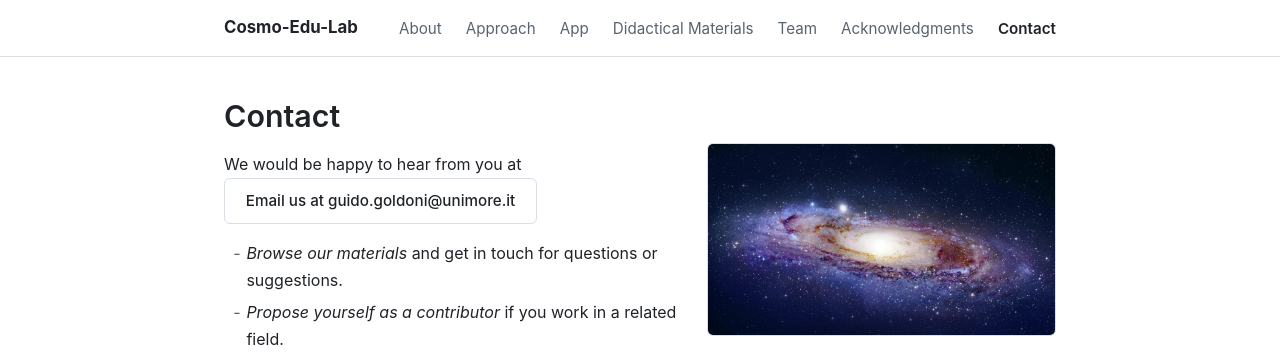
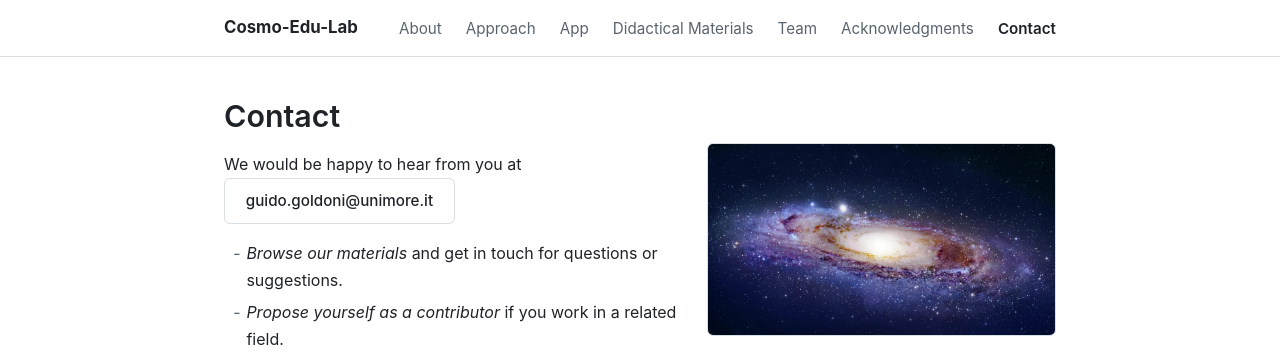
Before and after one commit to cosmo-edu-lab/cosmo-edu-lab.github.io, a Jekyll site: the page built from contact.md, in a window 1280 px wide. Shown: the top 362 px of the page. Built offline with Jekyll 4.4.1, drawn with Linux system fonts in a browser that asks for light colours.

```diff
--- a/contact.md
+++ b/contact.md
@@ -10,7 +10,7 @@
 ![The Milky Way, our home galaxy]({{ '/assets/images/Milky_Way.jpg' | relative_url }} "The Milky Way, our home galaxy"){: .float-right}
 
 We would be happy to hear from you at
-[Email us at guido.goldoni@unimore.it](mailto:guido.goldoni@unimore.it){: .btn }
+[guido.goldoni@unimore.it](mailto:guido.goldoni@unimore.it){: .btn }
 
 - *Browse our materials* and get in touch for questions or suggestions.
 - *Propose yourself as a contributor* if you work in a related field.
```
